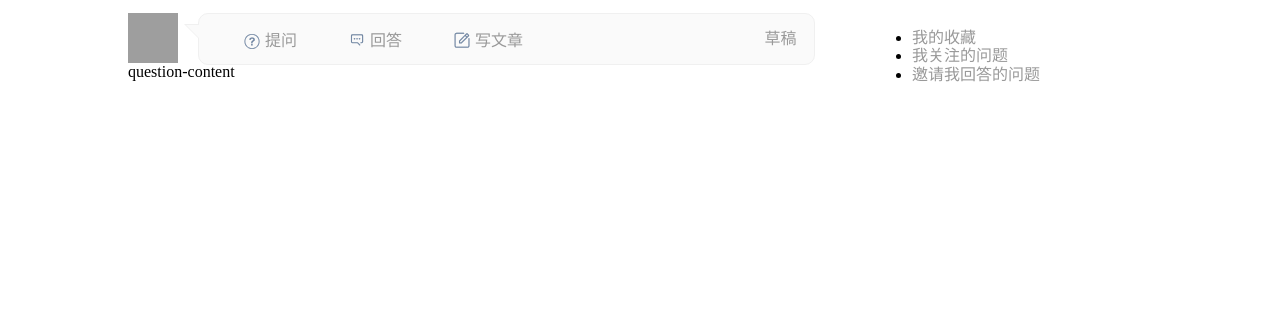
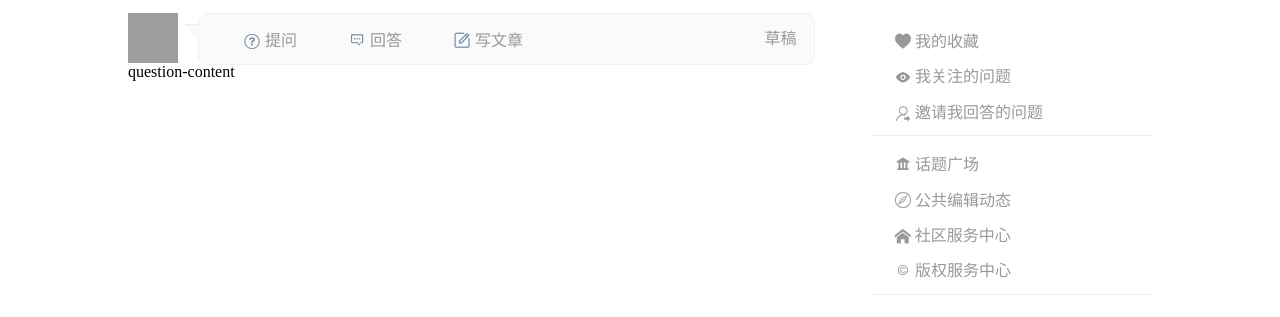
Before and after one commit to lyuke/zhihu-by-react, a React app: page / in a window 1280 px wide. Shown: the part 47-364 px from the top of the page. Built offline with nearby package versions, Linux system fonts and the light colour scheme; grey boxes are pictures that could not be loaded.

Commit message:
add side nav

```diff
--- a/src/components/sidenav/meSideNav.js
+++ b/src/components/sidenav/meSideNav.js
@@ -0,0 +1,28 @@
+import React from 'react';
+
+
+export default class MeSideNav extends React.Component {
+
+	constructor(props) {
+		super(props)
+
+	}
+
+
+	render() {
+		return (
+			<ul className='me-side-nav'>
+				<li>
+					<a href="#"><i className="iconfont">&#xe60f;</i> 我的收藏</a>
+				</li>
+				<li>
+					<a href="#"><i className="iconfont">&#xe607;</i> 我关注的问题</a>
+				</li>
+				<li>
+					<a href="#"><i className="iconfont">&#xe605;</i> 邀请我回答的问题</a>
+				</li>
+			</ul>
+		)
+	}
+
+}
--- /dev/null
+++ b/src/components/sidenav/pubicSideNav.js
@@ -0,0 +1,33 @@
+import React from 'react';
+
+
+export default class PublicSideNav extends React.Component {
+
+	constructor(props) {
+		super(props)
+
+	}
+
+
+	render() {
+		return (
+			<ul className="public-side-nav">
+				<li>
+					<a href="#"><i className="iconfont">&#xe60c;</i> 话题广场</a>
+				</li>
+				<li>
+					<a href="#"><i className="iconfont">&#xe60e;</i> 公共编辑动态</a>
+				</li>
+				<li>
+					<a href="#"><i className="iconfont">&#xe600;</i> 社区服务中心</a>
+				</li>
+				<li>
+					<a href="#">
+						<i className="iconfont">&#xe60b;</i> 版权服务中心
+					</a>
+				</li>
+			</ul>
+		)
+	}
+
+}
--- a/src/components/sidenav/sideNav.js
+++ b/src/components/sidenav/sideNav.js
@@ -1,5 +1,6 @@
 import React from 'react';
-
+import MeSideNav from './meSideNav';
+import PublicSideNav from './pubicSideNav';
 
 export default class SideNav extends React.Component {
 
@@ -12,17 +13,8 @@ export default class SideNav extends React.Component {
 	render() {
 		return (
 			<nav className="side-nav">
-				<ul>
-					<li>
-						<a href="#">我的收藏</a>
-					</li>
-					<li>
-						<a href="#">我关注的问题</a>
-					</li>
-					<li>
-						<a href="#">邀请我回答的问题</a>
-					</li>
-				</ul>
+				<MeSideNav />
+				<PublicSideNav />
 			</nav>
 
 		)
--- a/src/styles/App.scss
+++ b/src/styles/App.scss
@@ -21,6 +21,7 @@ a{
 @import 'nav/nav.scss';
 
 @import 'homeEntry/homeEntry.scss';
+@import 'sidenav/sidenav.scss';
 
 .content-wrapper {
 	padding-right:300px;
--- a/src/styles/nav/nav.scss
+++ b/src/styles/nav/nav.scss
@@ -9,6 +9,7 @@
 	margin: auto;
 	color:white;
 	border-bottom: 1px rgb(8,110,250) solid;
+	z-index: 101;
 	.main-wrapper{
 		width:1024px;
 		display:table;
--- /dev/null
+++ b/src/styles/sidenav/sidenav.scss
@@ -0,0 +1,24 @@
+.side-nav{
+	ul{
+		display: block;
+		list-style: none;
+		border-bottom: 1px solid #eee;
+		li{
+			display:block;
+			position: relative;
+			left: -20px;
+			margin-bottom: 10px;
+			a{
+				display:block;
+				border-radius: 4px;
+				width: 100%;
+				padding: 3px;
+				&:hover{
+					color:#259;
+					background-color:rgba(225,225,225,.5);
+				}
+			}
+		}
+	}
+
+}
```
